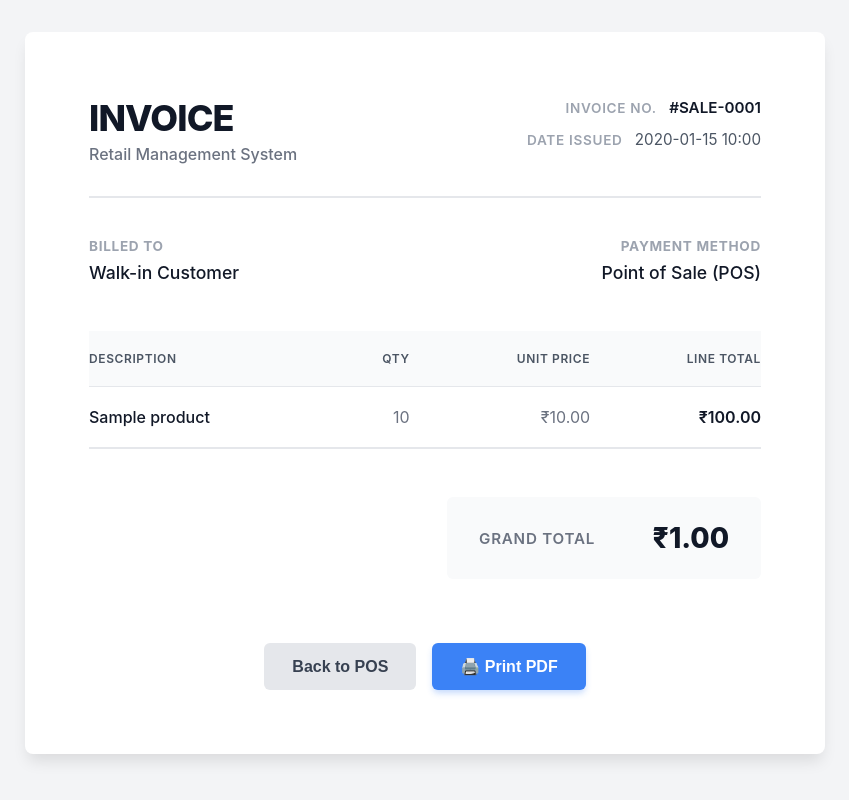
After one commit to Vimuktha-coder/Retail-Management-System, a Flask app: template templates/invoice.html in a window 1280 px wide. The commit adds this page. Shown: the whole page, without its empty margins (215-1064 px from the left). Run offline with Flask 3, Linux system fonts and the light colour scheme; the visitor is signed in with stand-in values (Sample User, id 1); the template is opened without the code that fills it: most values are stand-ins (such as "Sample title", 1, 10 or a date in 2020); some libraries are stand-ins or nearby versions.

Commit message:
Add POS Printable Invoicing System and Dashboard Bugfixes

```diff
--- a/app.py
+++ b/app.py
@@ -100,12 +100,18 @@ def dashboard():
 
             low_stock_res = supabase.table('inventory').select('*, products(name)').lte('stock_level', 10).execute() # Uses default 10 threshold for demo
             stats['low_stock'] = len(low_stock_res.data)
-            alerts = [{"name": r['products']['name'], "stock_level": r['stock_level']} for r in low_stock_res.data if 'products' in r]
+
+            # Safely fetch product names safely avoiding NoneType subscription errors
+            for r in low_stock_res.data:
+                prod_name = r.get('products', {}).get('name') if isinstance(r.get('products'), dict) else 'Unknown Product'
+                alerts.append({"name": prod_name, "stock_level": r['stock_level']})
 
             po_res = supabase.table('purchase_orders').select('id').eq('status', 'Pending').execute()
             stats['pending_pos'] = len(po_res.data)
         except Exception as e:
-            print("Dashboard stat load error:", e)
+            print("Dashboard stat load error:", str(e))
+            # Inject the exact python error into the web UI so the user isn't left guessing with 0s!
+            alerts.append({"name": "SYSTEM ERROR", "stock_level": str(e)})
 
     return render_template('dashboard.html', stats=stats, alerts=alerts, sales_chart_data=sales_chart_data)
 
--- /dev/null
+++ b/templates/invoice.html
@@ -0,0 +1,105 @@
+<!DOCTYPE html>
+<html lang="en">
+<head>
+    <meta charset="UTF-8">
+    <meta name="viewport" content="width=device-width, initial-scale=1.0">
+    <title>Invoice #SALE-{{ "%04d"|format(sale.id) }}</title>
+    <style>
+        body { font-family: 'Inter', -apple-system, sans-serif; background: #f3f4f6; margin: 0; padding: 2rem; display: flex; justify-content: center; }
+        .invoice-box {
+            max-width: 800px; width: 100%; background: #fff; padding: 4rem; box-shadow: 0 10px 15px -3px rgba(0,0,0,0.1); border-radius: 8px; box-sizing: border-box;
+        }
+        .header { display: flex; justify-content: space-between; align-items: flex-start; border-bottom: 2px solid #e5e7eb; padding-bottom: 2rem; margin-bottom: 2.5rem; }
+        .header h1 { margin: 0; color: #111827; font-size: 2.25rem; font-weight: 800; letter-spacing: -0.025em; }
+        .header .store-name { color: #6b7280; font-size: 1rem; margin-top: 0.25rem; font-weight: 500; }
+        .header-meta { text-align: right; color: #4b5563; font-size: 0.95rem; line-height: 1.6; }
+        .meta-label { color: #9ca3af; font-size: 0.85rem; text-transform: uppercase; letter-spacing: 0.05em; font-weight: 600; margin-right: 0.5rem; }
+
+        .bill-to { margin-bottom: 3rem; display: flex; justify-content: space-between; }
+        .bill-block strong { color: #9ca3af; display: block; margin-bottom: 0.5rem; text-transform: uppercase; font-size: 0.85rem; letter-spacing: 0.05em; }
+        .bill-block .value { color: #111827; font-weight: 500; font-size: 1.1rem; }
+
+        table { width: 100%; border-collapse: collapse; margin-bottom: 3rem; }
+        table th, table td { padding: 1.25rem 1rem; text-align: left; }
+        table th { background: #f9fafb; color: #4b5563; font-weight: 600; text-transform: uppercase; font-size: 0.75rem; letter-spacing: 0.05em; border-bottom: 1px solid #e5e7eb; }
+        table td { border-bottom: 1px solid #f3f4f6; color: #111827; }
+        table tbody tr:last-child td { border-bottom: 2px solid #e5e7eb; }
+
+        .totals { display: flex; justify-content: flex-end; }
+        .total-box { background: #f9fafb; padding: 1.5rem 2rem; border-radius: 6px; display: flex; align-items: center; justify-content: space-between; min-width: 250px; }
+        .total-label { color: #6b7280; font-size: 0.95rem; font-weight: 600; text-transform: uppercase; letter-spacing: 0.05em; }
+        .total-amount { font-size: 1.75rem; font-weight: 800; color: #111827; }
+
+        .actions { text-align: center; margin-top: 4rem; display: flex; gap: 1rem; justify-content: center; }
+        .btn { padding: 0.875rem 1.75rem; border: none; border-radius: 6px; font-weight: 600; cursor: pointer; text-decoration: none; font-size: 1rem; transition: background 0.2s; }
+        .btn-print { background: #3b82f6; color: white; box-shadow: 0 4px 6px -1px rgba(59, 130, 246, 0.3); }
+        .btn-print:hover { background: #2563eb; }
+        .btn-close { background: #e5e7eb; color: #374151; }
+        .btn-close:hover { background: #d1d5db; }
+
+        @media print {
+            body { background: white; padding: 0; }
+            .invoice-box { box-shadow: none; padding: 0; max-width: 100%; }
+            .actions { display: none !important; }
+        }
+    </style>
+</head>
+<body>
+    <div class="invoice-box">
+        <div class="header">
+            <div>
+                <h1>INVOICE</h1>
+                <div class="store-name">Retail Management System</div>
+            </div>
+            <div class="header-meta">
+                <div><span class="meta-label">Invoice No.</span> <span style="font-weight: 600; color: #111827;">#SALE-{{ "%04d"|format(sale.id) }}</span></div>
+                <div style="margin-top: 0.5rem;"><span class="meta-label">Date Issued</span> {{ sale.created_at[:16].replace('T', ' ') }}</div>
+            </div>
+        </div>
+
+        <div class="bill-to">
+            <div class="bill-block">
+                <strong>Billed To</strong>
+                <div class="value">Walk-in Customer</div>
+            </div>
+            <div class="bill-block" style="text-align: right;">
+                <strong>Payment Method</strong>
+                <div class="value">Point of Sale (POS)</div>
+            </div>
+        </div>
+
+        <table>
+            <thead>
+                <tr>
+                    <th style="padding-left: 0;">Description</th>
+                    <th style="text-align: right;">Qty</th>
+                    <th style="text-align: right;">Unit Price</th>
+                    <th style="text-align: right; padding-right: 0;">Line Total</th>
+                </tr>
+            </thead>
+            <tbody>
+                {% for item in sale.sale_items %}
+                <tr>
+                    <td style="padding-left: 0; font-weight: 500;">{{ item.products.name }}</td>
+                    <td style="text-align: right; color: #6b7280;">{{ item.quantity }}</td>
+                    <td style="text-align: right; color: #6b7280;">₹{{ "%.2f"|format(item.unit_price) }}</td>
+                    <td style="text-align: right; font-weight: 600; padding-right: 0;">₹{{ "%.2f"|format(item.quantity * item.unit_price) }}</td>
+                </tr>
+                {% endfor %}
+            </tbody>
+        </table>
+
+        <div class="totals">
+            <div class="total-box">
+                <span class="total-label">Grand Total</span>
+                <span class="total-amount">₹{{ "%.2f"|format(sale.total_amount) }}</span>
+            </div>
+        </div>
+
+        <div class="actions">
+            <button onclick="window.close()" class="btn btn-close">Back to POS</button>
+            <button onclick="window.print()" class="btn btn-print">🖨️ Print PDF</button>
+        </div>
+    </div>
+</body>
+</html>
--- a/templates/sales_history.html
+++ b/templates/sales_history.html
@@ -55,8 +55,8 @@
 {% block extra_js %}
 <script>
     function printInvoice(saleId) {
-        // Placeholder for PDF generation
-        alert(`Exporting invoice for Sale ID ${saleId} as PDF... \n(This feature can be integrated with a library like html2pdf.js)`);
+        // Open the elegantly formatted printable PDF template in a new browser tab.
+        window.open('/sales/invoice/' + saleId, '_blank');
     }
 </script>
 {% endblock %}
```
Also changed, not shown: routes/sales_routes.py (+16 -0 lines), templates/pos.html (+6 -2 lines), test_dash.py (added, +51 -0 lines).
